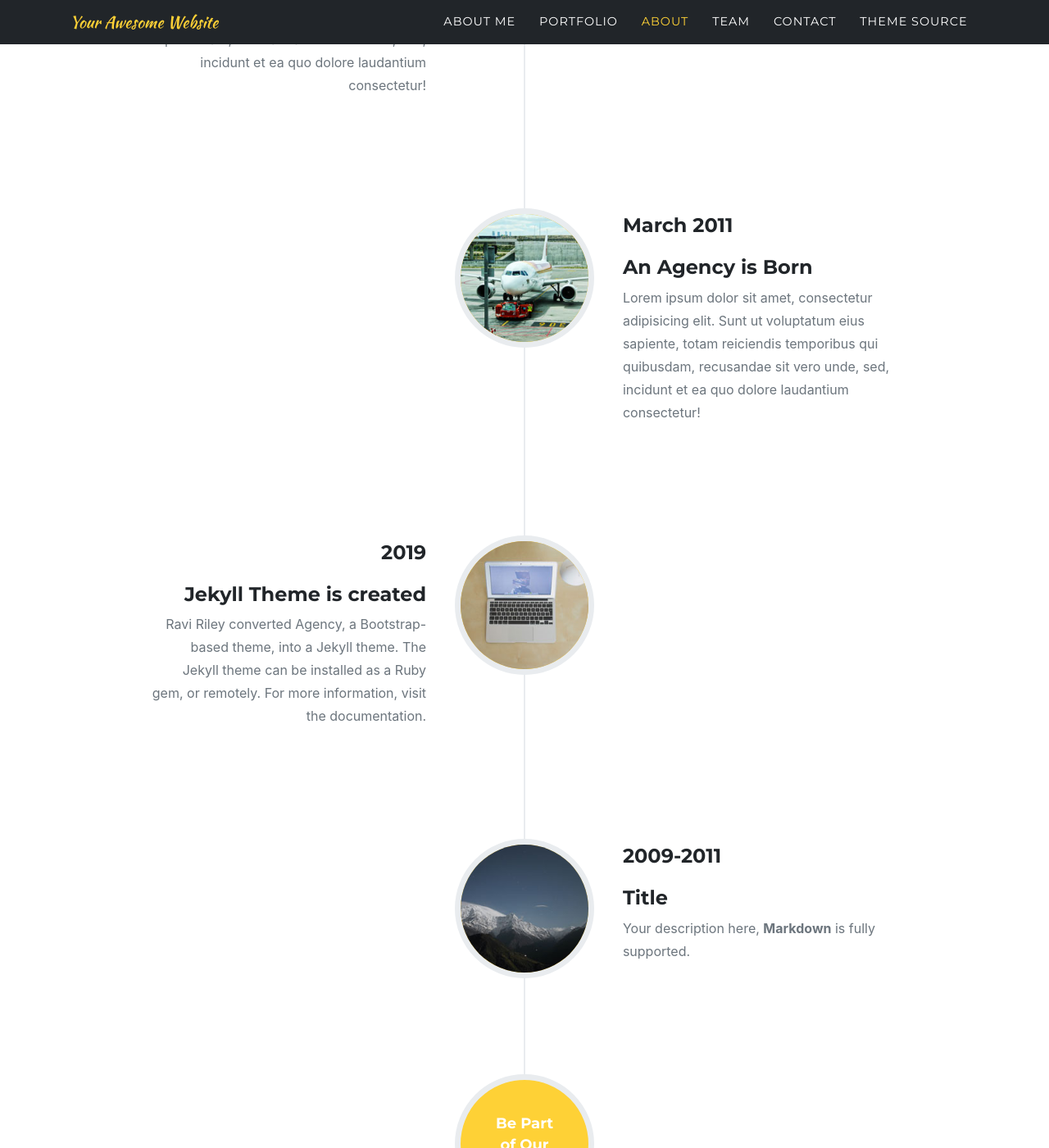
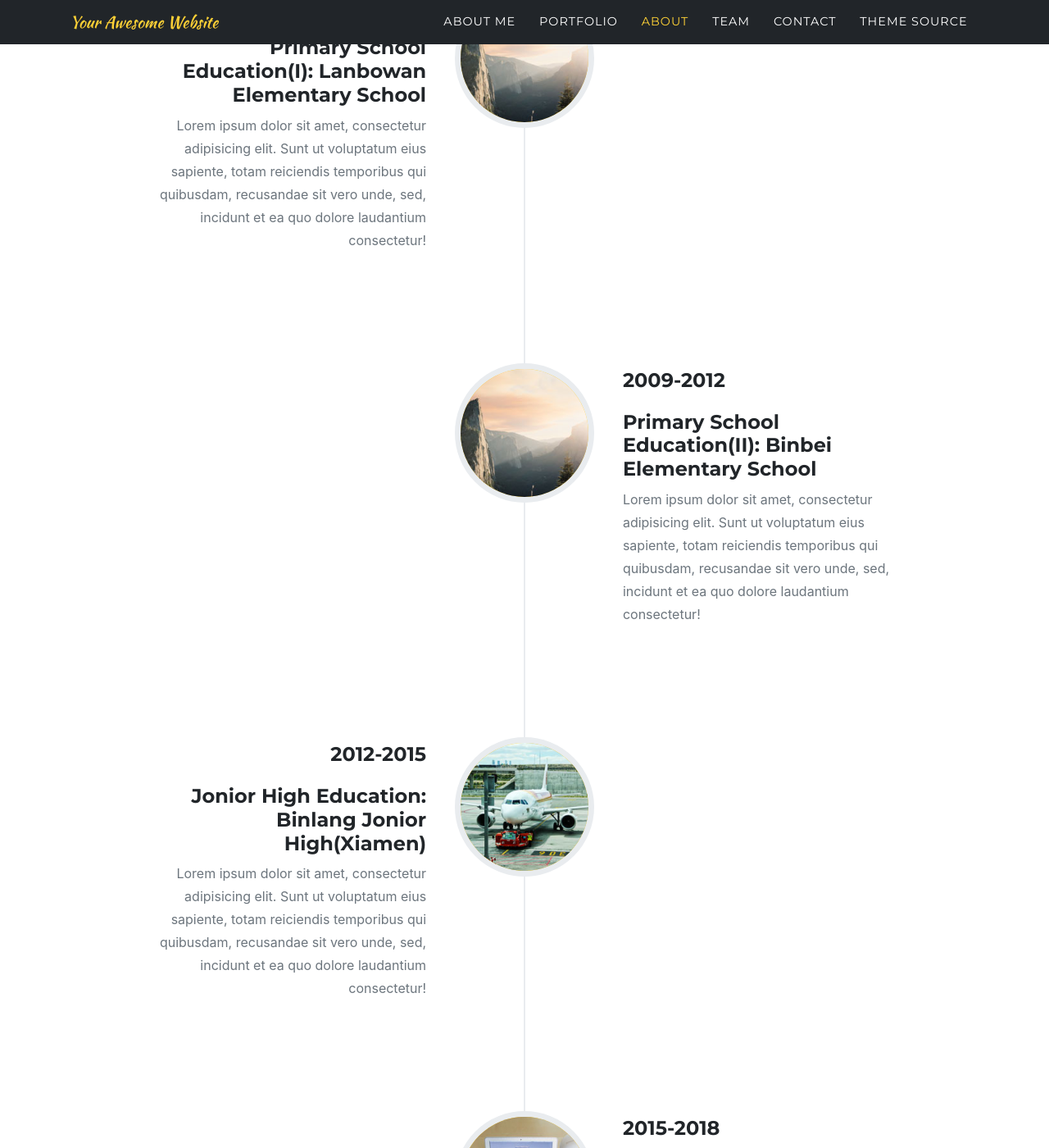
Before and after one commit to LeoAokma/LeoHe.github.io, a Jekyll site: the page built from index.md, in a window 1280 px wide and 1400 px high, scrolled down 2745 px. Shown: the whole window at 82% size. Built offline with Jekyll 4.4.1, drawn with Linux system fonts in a browser that asks for light colours; some web fonts are replaced; some of the changed text lies outside the part shown.

Commit message:
Update sitetext.yml

```diff
--- a/_data/sitetext.yml
+++ b/_data/sitetext.yml
@@ -1,11 +1,11 @@
 header:
     title: Welcome to our Studio!
-    text: It's Nice To Meet You
+    text: Find out more about Leo!
     button: Tell Me More
     buttonlink: "#services"
 
 services:
-    title: "Services"
+    title: "About Me"
     text: "Lorem ipsum"
     section: services
     list:
@@ -33,23 +33,28 @@ timeline:
     # left is the default
     #start_align: "left"
     events:
-      - title: "Our Humble Beginnings"
-        year: "2009-2011"
+      - title: "Primary School Education(I): Lanbowan Elementary School"
+        year: "2006-2009"
         desc: "Lorem ipsum dolor sit amet, consectetur adipisicing elit. Sunt ut voluptatum eius sapiente, totam reiciendis temporibus qui quibusdam, recusandae sit vero unde, sed, incidunt et ea quo dolore laudantium consectetur!"
         image: assets/img/timeline/1.jpg
         alt:
-      - title: "An Agency is Born"
-        year: "March 2011"
+      - title: "Primary School Education(II): Binbei Elementary School"
+        year: "2009-2012"
+        desc: "Lorem ipsum dolor sit amet, consectetur adipisicing elit. Sunt ut voluptatum eius sapiente, totam reiciendis temporibus qui quibusdam, recusandae sit vero unde, sed, incidunt et ea quo dolore laudantium consectetur!"
+        image: assets/img/timeline/1.jpg
+        alt:
+      - title: "Jonior High Education: Binlang Jonior High(Xiamen)"
+        year: "2012-2015"
         desc: "Lorem ipsum dolor sit amet, consectetur adipisicing elit. Sunt ut voluptatum eius sapiente, totam reiciendis temporibus qui quibusdam, recusandae sit vero unde, sed, incidunt et ea quo dolore laudantium consectetur!"
         image: assets/img/timeline/2.jpg
         alt:
-      - title: "Jekyll Theme is created"
-        year: "2019"
+      - title: "Senior High Education: Amoy No.1 High School"
+        year: "2015-2018"
         desc: "Ravi Riley converted Agency, a Bootstrap-based theme, into a Jekyll theme. The Jekyll theme can be installed as a Ruby gem, or remotely. For more information, visit the documentation."
         image: assets/img/timeline/3.jpg
         alt: image alt text
-      - title: "Title"
-        year: "2009-2011"
+      - title: "Bachlor's Degree: Peking University"
+        year: "2018-2022"
         desc: "Your description here, **Markdown** is fully supported."
         image: assets/img/timeline/4.jpg
         alt:
```
